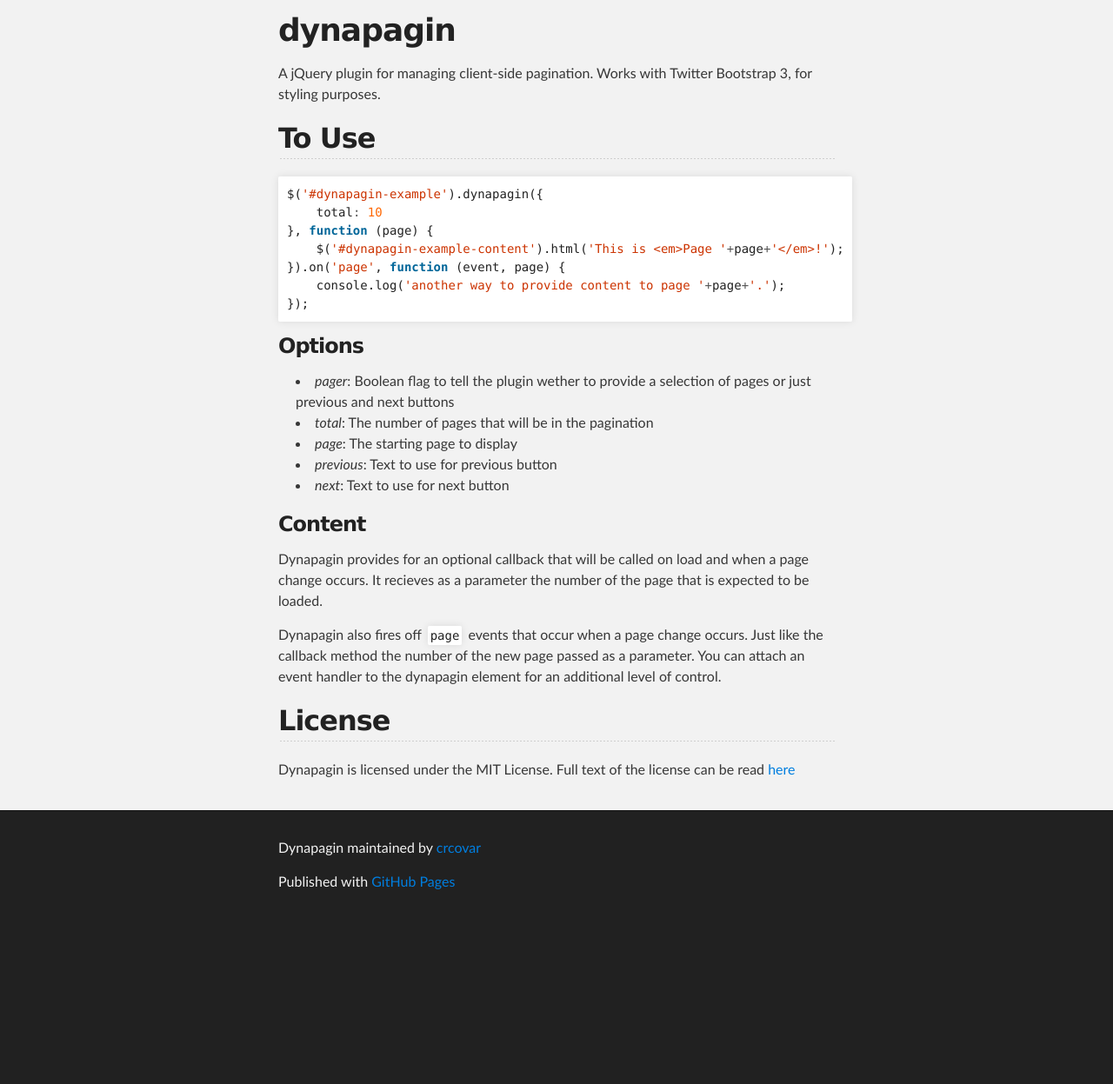
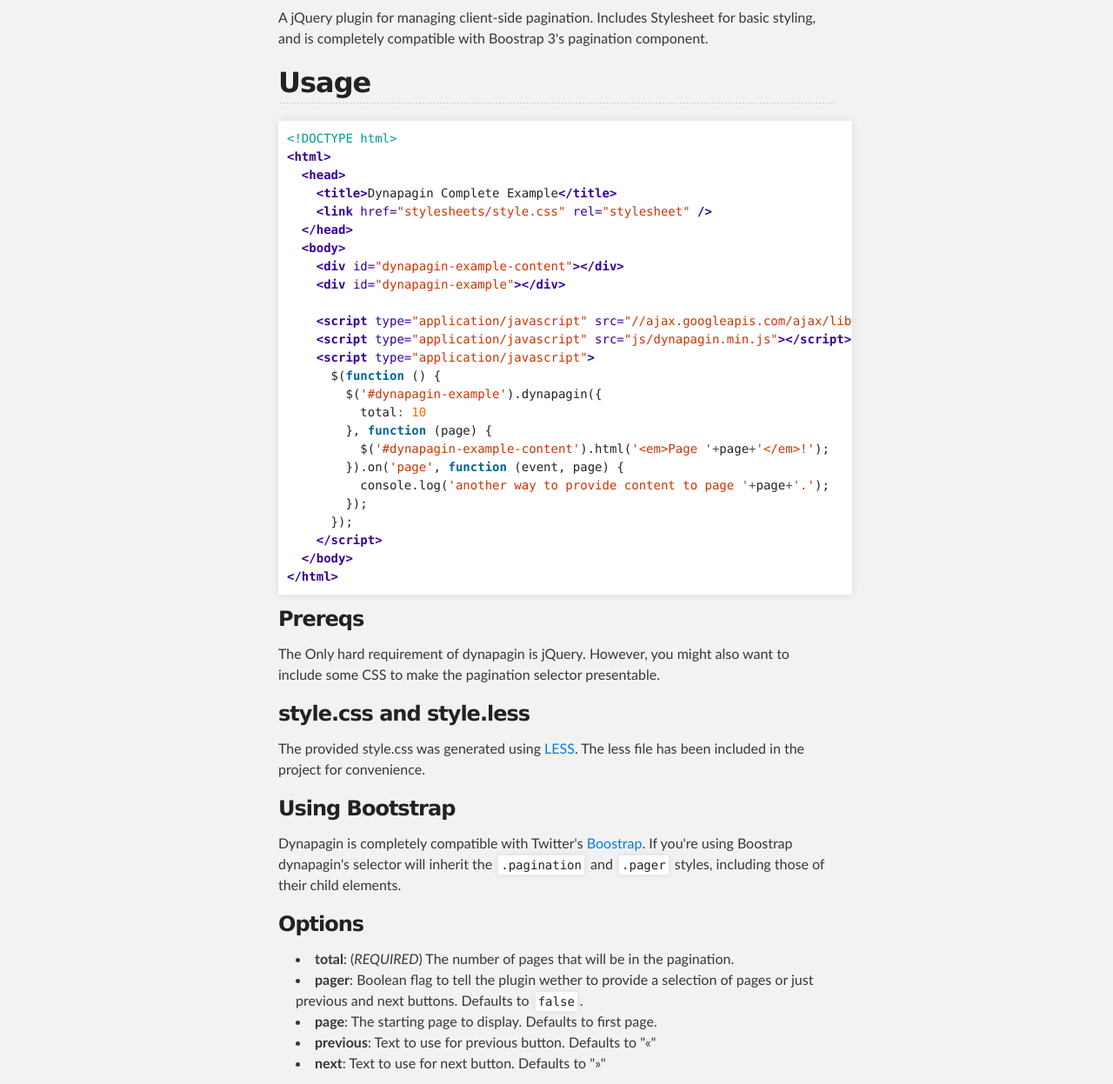
Before and after one commit to crcovar/dynapagin, a plain HTML site: page index.html in a window 1280 px wide. Shown: the part 252-1499 px from the top of the page at 87% size. Before the commit the page ends 1313 px from the top, so only its background shows below. Drawn offline with Linux system fonts and the light colour scheme.

Commit message:
Create gh-pages branch via GitHub

```diff
--- a/index.html
+++ b/index.html
@@ -31,39 +31,74 @@
     <!-- MAIN CONTENT -->
     <div id="main_content_wrap" class="outer">
       <section id="main_content" class="inner">
-        <h1>
-<a name="dynapagin" class="anchor" href="#dynapagin"><span class="octicon octicon-link"></span></a>dynapagin</h1>
-
-<p>A jQuery plugin for managing client-side pagination. Works with Twitter
-Bootstrap 3, for styling purposes.</p>
+        <p>A jQuery plugin for managing client-side pagination. Includes Stylesheet for
+basic styling, and is completely compatible with Boostrap 3's
+pagination component.</p>
 
 <h2>
-<a name="to-use" class="anchor" href="#to-use"><span class="octicon octicon-link"></span></a>To Use</h2>
+<a name="usage" class="anchor" href="#usage"><span class="octicon octicon-link"></span></a>Usage</h2>
 
-<div class="highlight highlight-javascript"><pre><span class="nx">$</span><span class="p">(</span><span class="s1">'#dynapagin-example'</span><span class="p">).</span><span class="nx">dynapagin</span><span class="p">({</span>
-    <span class="nx">total</span><span class="o">:</span> <span class="mi">10</span>
-<span class="p">},</span> <span class="kd">function</span> <span class="p">(</span><span class="nx">page</span><span class="p">)</span> <span class="p">{</span>
-    <span class="nx">$</span><span class="p">(</span><span class="s1">'#dynapagin-example-content'</span><span class="p">).</span><span class="nx">html</span><span class="p">(</span><span class="s1">'This is &lt;em&gt;Page '</span><span class="o">+</span><span class="nx">page</span><span class="o">+</span><span class="s1">'&lt;/em&gt;!'</span><span class="p">);</span>
-<span class="p">}).</span><span class="nx">on</span><span class="p">(</span><span class="s1">'page'</span><span class="p">,</span> <span class="kd">function</span> <span class="p">(</span><span class="nx">event</span><span class="p">,</span> <span class="nx">page</span><span class="p">)</span> <span class="p">{</span>
-    <span class="nx">console</span><span class="p">.</span><span class="nx">log</span><span class="p">(</span><span class="s1">'another way to provide content to page '</span><span class="o">+</span><span class="nx">page</span><span class="o">+</span><span class="s1">'.'</span><span class="p">);</span>
-<span class="p">});</span>
+<div class="highlight highlight-html"><pre><span class="cp">&lt;!DOCTYPE html&gt;</span>
+<span class="nt">&lt;html&gt;</span>
+  <span class="nt">&lt;head&gt;</span>
+    <span class="nt">&lt;title&gt;</span>Dynapagin Complete Example<span class="nt">&lt;/title&gt;</span>
+    <span class="nt">&lt;link</span> <span class="na">href=</span><span class="s">"stylesheets/style.css"</span> <span class="na">rel=</span><span class="s">"stylesheet"</span> <span class="nt">/&gt;</span>
+  <span class="nt">&lt;/head&gt;</span>
+  <span class="nt">&lt;body&gt;</span>
+    <span class="nt">&lt;div</span> <span class="na">id=</span><span class="s">"dynapagin-example-content"</span><span class="nt">&gt;&lt;/div&gt;</span>
+    <span class="nt">&lt;div</span> <span class="na">id=</span><span class="s">"dynapagin-example"</span><span class="nt">&gt;&lt;/div&gt;</span>
+
+    <span class="nt">&lt;script </span><span class="na">type=</span><span class="s">"application/javascript"</span> <span class="na">src=</span><span class="s">"//ajax.googleapis.com/ajax/libs/jquery/1.10.2/jquery.min.js"</span><span class="nt">&gt;&lt;/script&gt;</span>
+    <span class="nt">&lt;script </span><span class="na">type=</span><span class="s">"application/javascript"</span> <span class="na">src=</span><span class="s">"js/dynapagin.min.js"</span><span class="nt">&gt;&lt;/script&gt;</span>
+    <span class="nt">&lt;script </span><span class="na">type=</span><span class="s">"application/javascript"</span><span class="nt">&gt;</span>
+      <span class="nx">$</span><span class="p">(</span><span class="kd">function</span> <span class="p">()</span> <span class="p">{</span>
+        <span class="nx">$</span><span class="p">(</span><span class="s1">'#dynapagin-example'</span><span class="p">).</span><span class="nx">dynapagin</span><span class="p">({</span>
+          <span class="nx">total</span><span class="o">:</span> <span class="mi">10</span>
+        <span class="p">},</span> <span class="kd">function</span> <span class="p">(</span><span class="nx">page</span><span class="p">)</span> <span class="p">{</span>
+          <span class="nx">$</span><span class="p">(</span><span class="s1">'#dynapagin-example-content'</span><span class="p">).</span><span class="nx">html</span><span class="p">(</span><span class="s1">'&lt;em&gt;Page '</span><span class="o">+</span><span class="nx">page</span><span class="o">+</span><span class="s1">'&lt;/em&gt;!'</span><span class="p">);</span>
+        <span class="p">}).</span><span class="nx">on</span><span class="p">(</span><span class="s1">'page'</span><span class="p">,</span> <span class="kd">function</span> <span class="p">(</span><span class="nx">event</span><span class="p">,</span> <span class="nx">page</span><span class="p">)</span> <span class="p">{</span>
+          <span class="nx">console</span><span class="p">.</span><span class="nx">log</span><span class="p">(</span><span class="s1">'another way to provide content to page '</span><span class="o">+</span><span class="nx">page</span><span class="o">+</span><span class="s1">'.'</span><span class="p">);</span>
+        <span class="p">});</span>
+      <span class="p">});</span>
+    <span class="nt">&lt;/script&gt;</span>
+  <span class="nt">&lt;/body&gt;</span>
+<span class="nt">&lt;/html&gt;</span>
 </pre></div>
+
+<h3>
+<a name="prereqs" class="anchor" href="#prereqs"><span class="octicon octicon-link"></span></a>Prereqs</h3>
+
+<p>The Only hard requirement of dynapagin is jQuery. However, you might also want
+to include some CSS to make the pagination selector presentable.</p>
+
+<h3>
+<a name="stylecss-and-styleless" class="anchor" href="#stylecss-and-styleless"><span class="octicon octicon-link"></span></a>style.css and style.less</h3>
+
+<p>The provided style.css was generated using <a href="http://lesscss.org/" title="LESS CSS">LESS</a>. The less file has been
+included in the project for convenience.</p>
+
+<h3>
+<a name="using-bootstrap" class="anchor" href="#using-bootstrap"><span class="octicon octicon-link"></span></a>Using Bootstrap</h3>
+
+<p>Dynapagin is completely compatible with Twitter's <a href="http://getbootstrap.com/" title="Boostrap">Boostrap</a>. If you're using
+Boostrap dynapagin's selector will inherit the <code>.pagination</code> and <code>.pager</code>
+styles, including those of their child elements.</p>
 
 <h3>
 <a name="options" class="anchor" href="#options"><span class="octicon octicon-link"></span></a>Options</h3>
 
 <ul>
 <li>
-<em>pager</em>: Boolean flag to tell the plugin wether to provide a selection of
-pages or just previous and next buttons</li>
+<strong>total</strong>: (<em>REQUIRED</em>) The number of pages that will be in the pagination.</li>
 <li>
-<em>total</em>: The number of pages that will be in the pagination</li>
+<strong>pager</strong>: Boolean flag to tell the plugin wether to provide a selection of
+pages or just previous and next buttons. Defaults to <code>false</code>.</li>
 <li>
-<em>page</em>: The starting page to display</li>
+<strong>page</strong>: The starting page to display. Defaults to first page.</li>
 <li>
-<em>previous</em>: Text to use for previous button</li>
+<strong>previous</strong>: Text to use for previous button. Defaults to "«"</li>
 <li>
-<em>next</em>: Text to use for next button</li>
+<strong>next</strong>: Text to use for next button. Defaults to "»"</li>
 </ul><h3>
 <a name="content" class="anchor" href="#content"><span class="octicon octicon-link"></span></a>Content</h3>
 
```
Also changed, not shown: params.json (+1 -1 lines).
